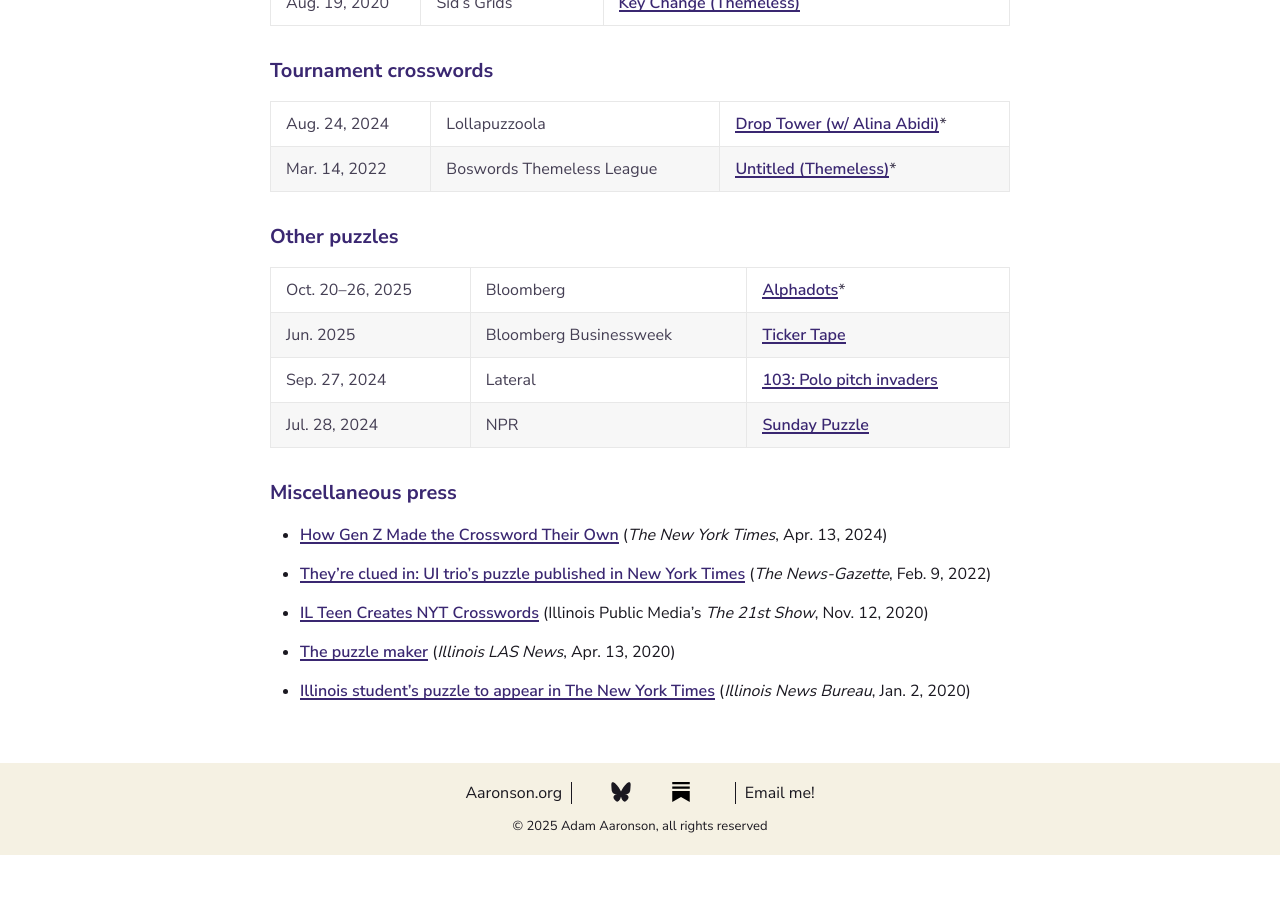
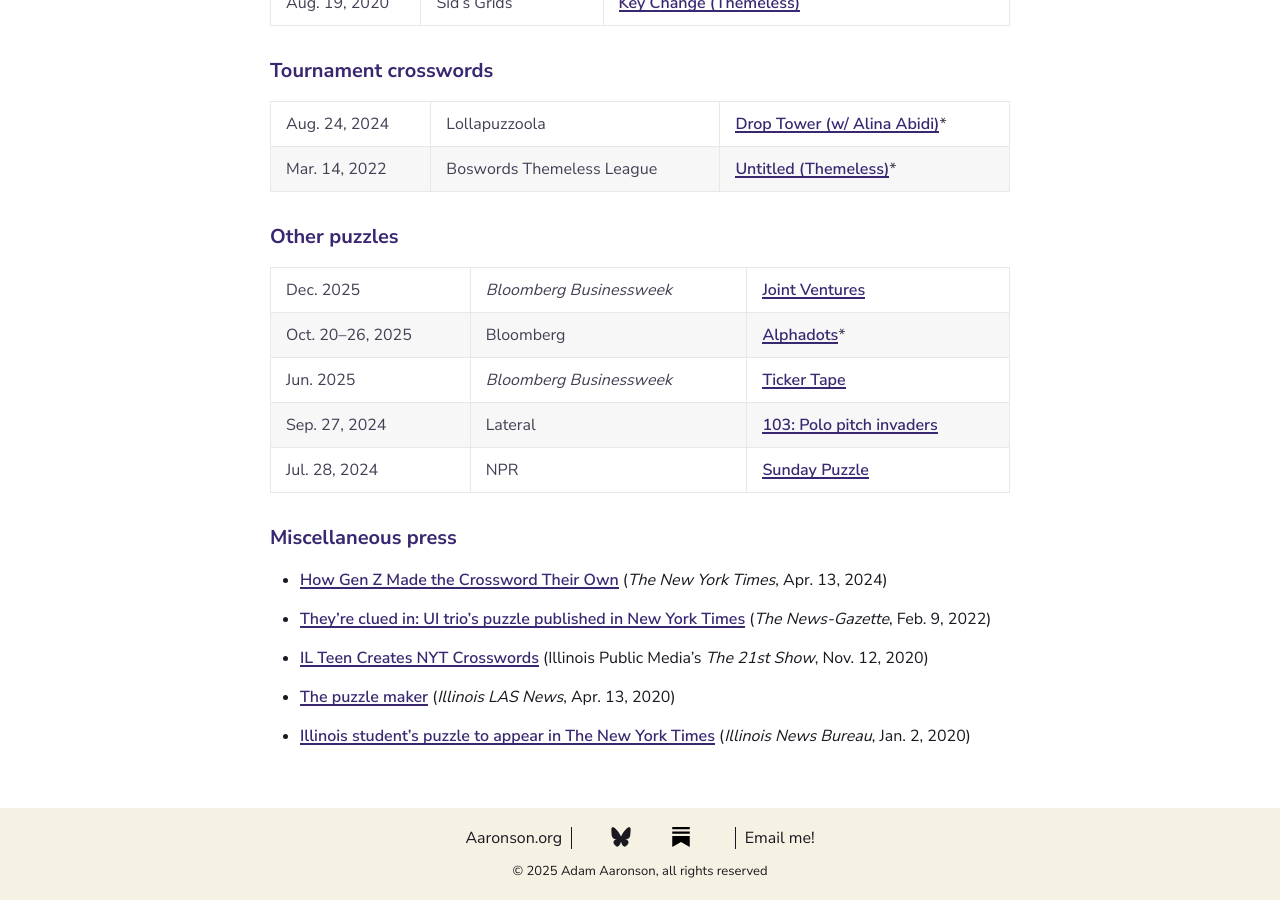
Before and after one commit to adamaaronson/adamaaronson.github.io, a Jekyll site: the page built from publications.md, in a window 1280 px wide and 900 px high, scrolled down 2868 px. Built offline with Jekyll 4.4.1, drawn with Linux system fonts in a browser that asks for light colours; before the commit the page ends 3723 px from its top, so only the background shows below that.

Commit message:
Add new Businessweek puzzle

```diff
--- a/publications.md
+++ b/publications.md
@@ -75,8 +75,9 @@ Mar. 14, 2022 | Boswords Themeless League | [Untitled (Themeless)](https://www.b
 
 #### Other puzzles
 
+Dec. 2025 | _Bloomberg Businessweek_ | [Joint Ventures](https://x.com/aaaronson/status/1991214008959963611)
 Oct. 20–26, 2025 | Bloomberg | [Alphadots](https://www.bloomberg.com/games/alphadots/archive/2025-10-20)\*
-Jun. 2025 | Bloomberg Businessweek | [Ticker Tape](https://x.com/aaaronson/status/1925586732889649162)
+Jun. 2025 | _Bloomberg Businessweek_ | [Ticker Tape](https://x.com/aaaronson/status/1925586732889649162)
 Sep. 27, 2024 | Lateral | [103: Polo pitch invaders](https://overcast.fm/+8tVCVDmX0/17:57)
 Jul. 28, 2024 | NPR | [Sunday Puzzle](https://www.npr.org/2024/07/27/nx-s1-5051887/sunday-puzzle-six-letter-to-eight-letter-words)
 
```
